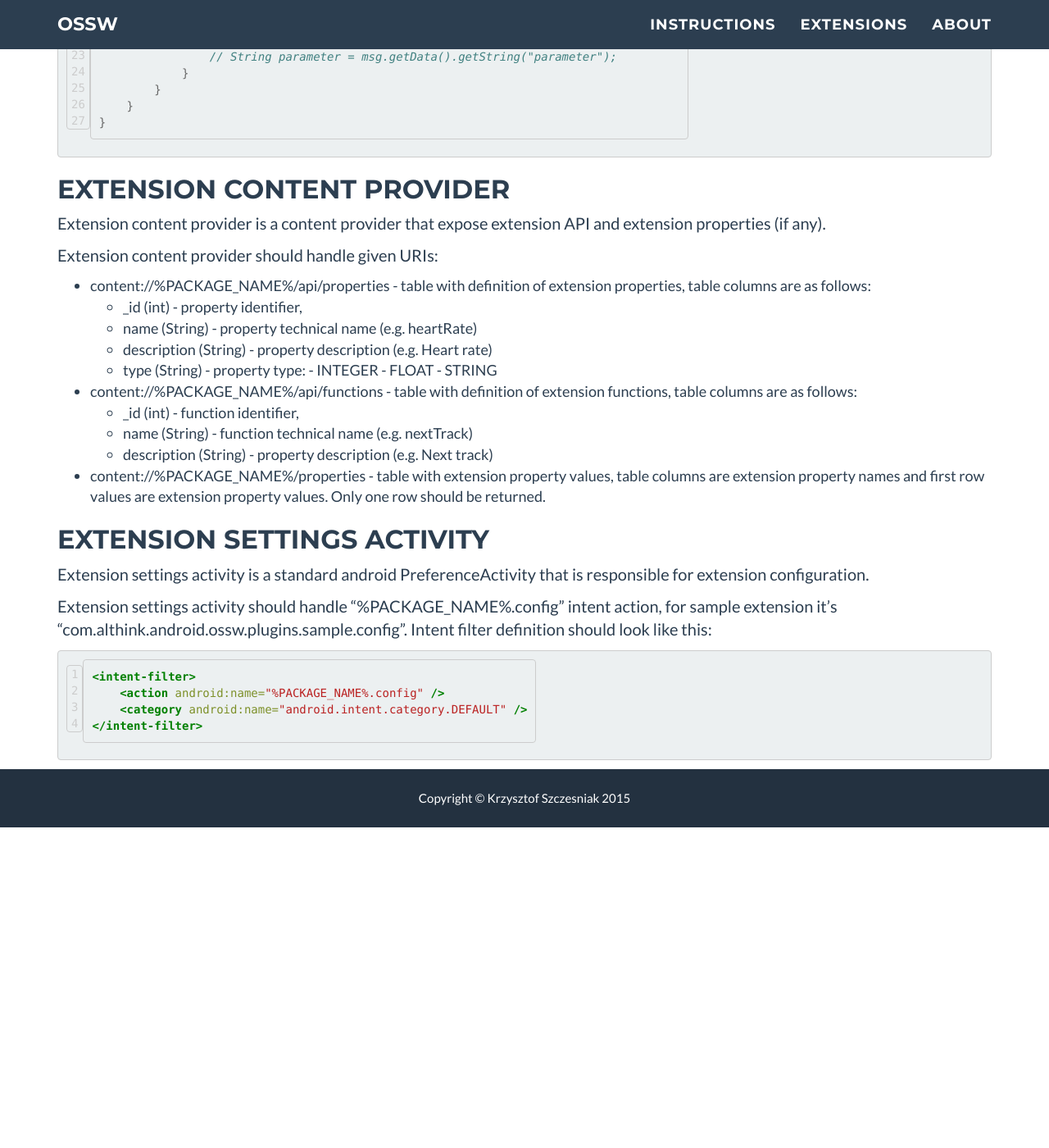
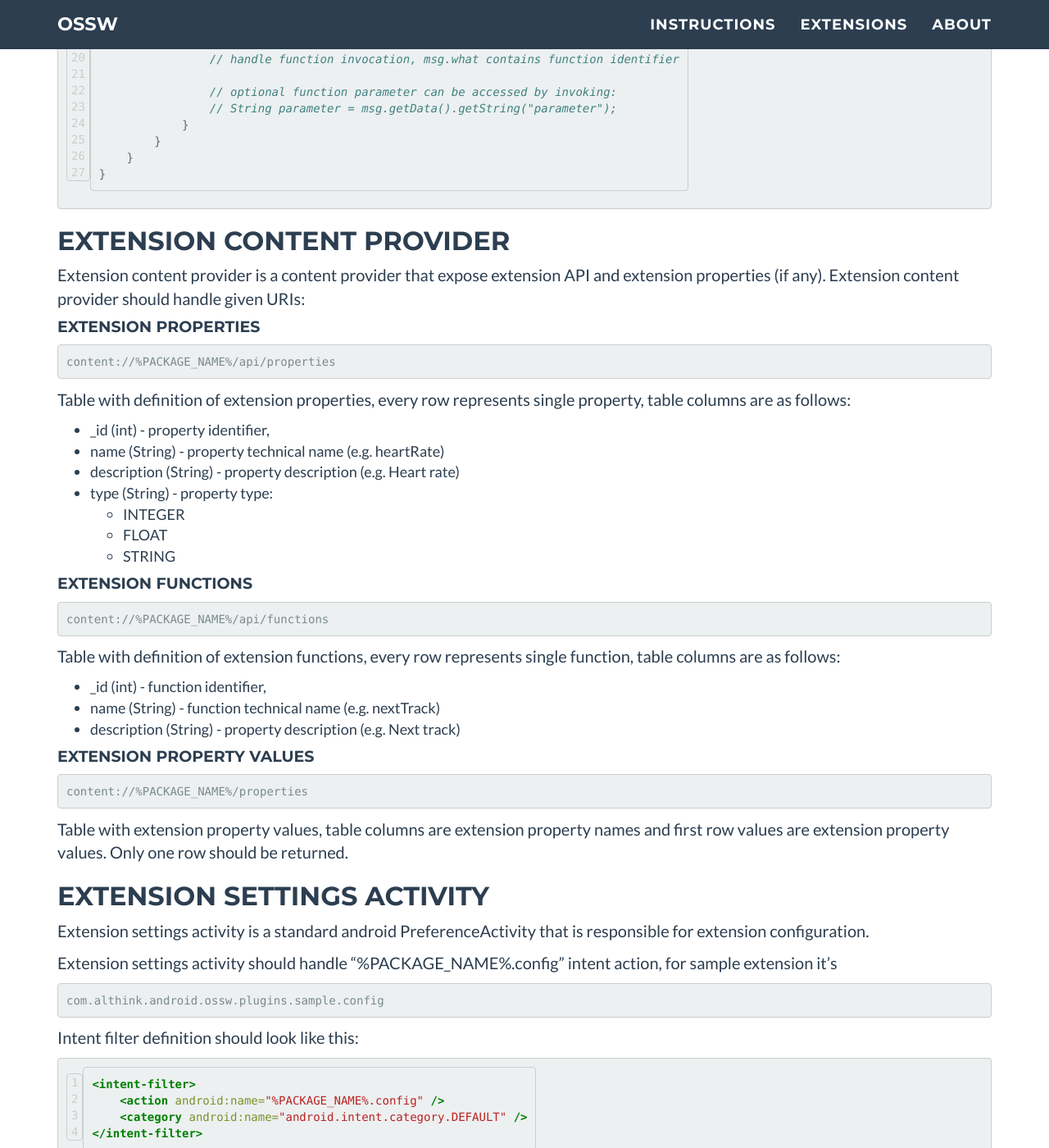
Before and after one commit to ossw/ossw.github.io, a Jekyll site: the page built from _instructions/04-create-an-extension.md, in a window 1280 px wide and 1400 px high, scrolled down 2078 px. Shown: the whole window at 82% size. Built offline with Jekyll 4.4.1, drawn with Linux system fonts in a browser that asks for light colours; before the commit the page ends 3087 px from its top, so only the background shows below that; some of the changed text lies outside the part shown.

Commit message:
small fixes

```diff
--- a/_instructions/04-create-an-extension.md
+++ b/_instructions/04-create-an-extension.md
@@ -12,7 +12,11 @@ Extension (or plugin) is an android application that integrates with OSSW androi
 You can check a source code of sample extension that is available on [github](https://github.com/ossw/ossw-android-sample-plugin)
 
 ##Extension definition
-One of the first decisions is to choose a package name for the extension (in the sample plugin it's com.althink.android.ossw.plugins.sample). I will reference this name with %PACKAGE_NAME% placeholder.
+One of the first decisions is to choose a package name for the extension, in the sample plugin it's:
+{% highlight text %}
+com.althink.android.ossw.plugins.sample
+{% endhighlight %}
+I will reference this name with %PACKAGE_NAME% placeholder.
 
 Every extension's AndroidManifest.xml should look like this:
 {% highlight xml linenos %}
@@ -99,29 +103,46 @@ public class SamplePluginService extends Service {
 
 ##Extension Content Provider
 
-Extension content provider is a content provider that expose extension API and extension properties (if any).
+Extension content provider is a content provider that expose extension API and extension properties (if any). Extension content provider should handle given URIs:
 
-Extension content provider should handle given URIs:
+####Extension properties
 
-- content://%PACKAGE_NAME%/api/properties - table with definition of extension properties, table columns are as follows:
-	- _id (int) - property identifier,
-    - name (String) - property technical name (e.g. heartRate)
-    - description (String) - property description (e.g. Heart rate)
-    - type (String) - property type:
-    	- INTEGER
-    	- FLOAT
-    	- STRING
-- content://%PACKAGE_NAME%/api/functions - table with definition of extension functions, table columns are as follows:
-	- _id (int) - function identifier,
-    - name (String) - function technical name (e.g. nextTrack)
-    - description (String) - property description (e.g. Next track)
-- content://%PACKAGE_NAME%/properties - table with extension property values, table columns are extension property names and first row values are extension property values. Only one row should be returned.
+	content://%PACKAGE_NAME%/api/properties
+
+Table with definition of extension properties, every row represents single property, table columns are as follows:
+
+- _id (int) - property identifier,
+- name (String) - property technical name (e.g. heartRate)
+- description (String) - property description (e.g. Heart rate)
+- type (String) - property type:
+    - INTEGER
+    - FLOAT
+    - STRING
+
+####Extension functions
+
+	content://%PACKAGE_NAME%/api/functions
+
+Table with definition of extension functions, every row represents single function, table columns are as follows:
+
+- _id (int) - function identifier,
+- name (String) - function technical name (e.g. nextTrack)
+- description (String) - property description (e.g. Next track)
+
+####Extension property values
+	content://%PACKAGE_NAME%/properties
+
+Table with extension property values, table columns are extension property names and first row values are extension property values. Only one row should be returned.
 
 ##Extension Settings Activity
 
 Extension settings activity is a standard android PreferenceActivity that is responsible for extension configuration.
 
-Extension settings activity should handle "%PACKAGE_NAME%.config" intent action, for sample extension it's "com.althink.android.ossw.plugins.sample.config". Intent filter definition should look like this:
+Extension settings activity should handle "%PACKAGE_NAME%.config" intent action, for sample extension it's
+
+	com.althink.android.ossw.plugins.sample.config
+
+Intent filter definition should look like this:
 
 {% highlight xml linenos %}
 <intent-filter>
```
